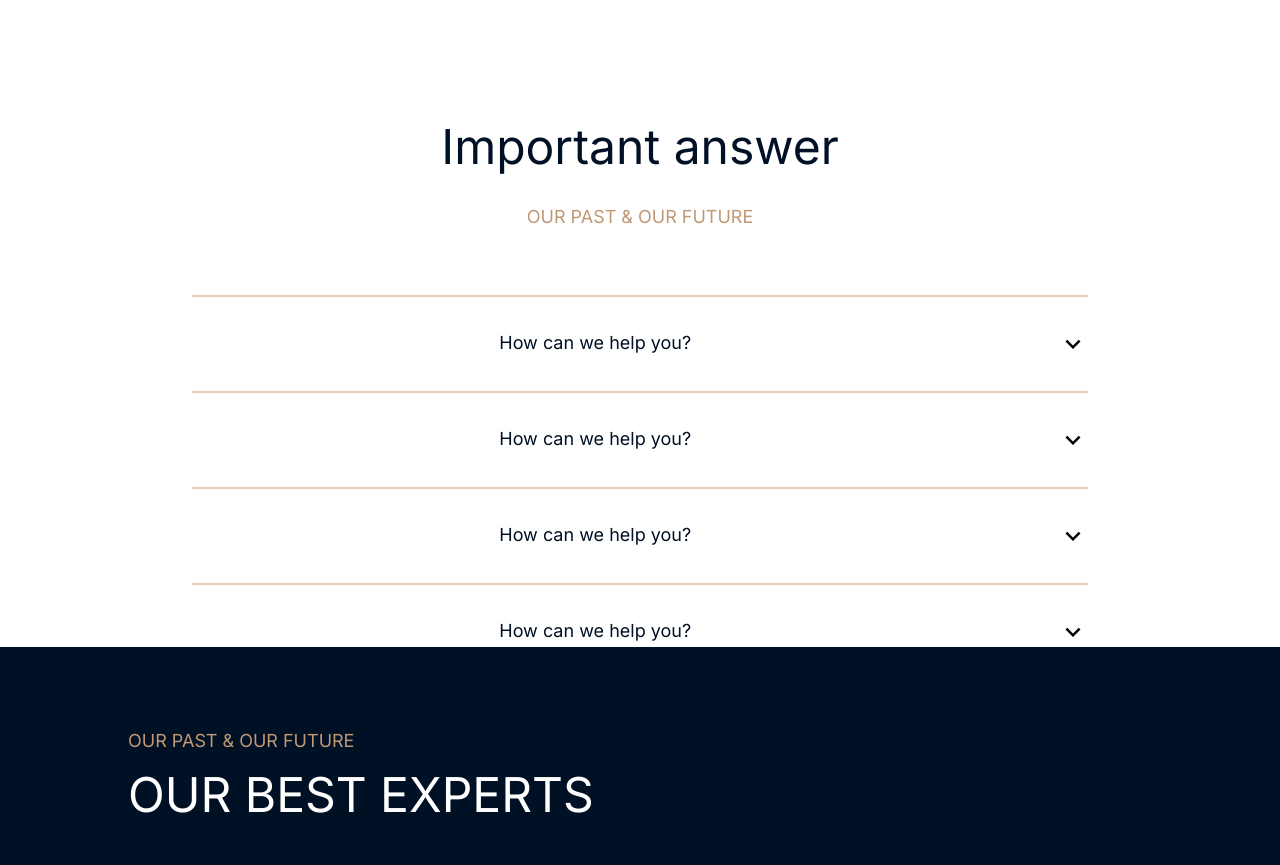
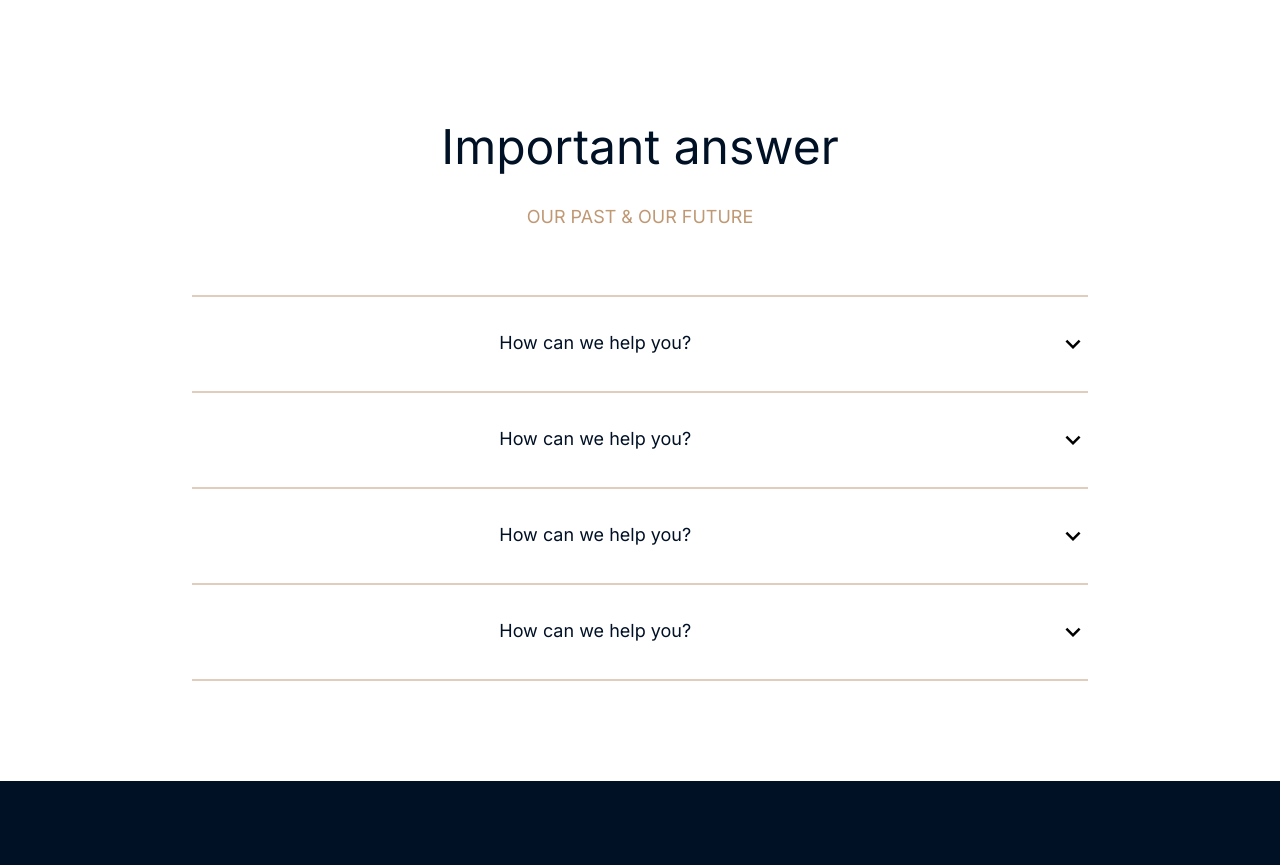
Before and after one commit to AsonglefacMillenium/digital_app, a Next.js app: page / in a window 1280 px wide. Shown: the part 3120-3985 px from the top of the page. Built offline with nearby package versions, Linux system fonts and the light colour scheme.

Commit message:
update the section FAQs section

```diff
--- a/components/molecules/answerItem/index.tsx
+++ b/components/molecules/answerItem/index.tsx
@@ -4,9 +4,9 @@ import React, { useState } from "react";
 import { MdOutlineKeyboardArrowDown } from "react-icons/md";
 
 const AnswerItem = () => {
-  const [item, showItem] = useState(false);
+  const [item, setItem] = useState(false);
   return (
-    <div className="w-full flex flex-col gap-8">
+    <div className="w-full flex flex-col gap-8 hover:cursor-pointer" onClick={() => setItem(!item)}>
       <svg
         xmlns="http://www.w3.org/2000/svg"
         height="2"
@@ -30,7 +30,7 @@ const AnswerItem = () => {
           <MdOutlineKeyboardArrowDown className="text-3xl" />
         </div>
         {item && (
-          <div className="w-full">
+          <div className="w-full px-10">
             <Text
               text="Lorem ipsum dolor sit amet, consectetur adipiscing elit, sed do eiusmod temp incididunt ut labore et dolore magna aliqua. Ut enim ad minim veniam, quis nostrud exercitation ullamco laboris nisi ut aliquip ex ea commodo consequat. Duis aute irure dolor in reprehenderit in voluptate velit esse cillum dolore eu"
               color="#808080"
--- a/components/templates/answer/index.tsx
+++ b/components/templates/answer/index.tsx
@@ -5,7 +5,7 @@ import React from "react";
 const AnswerSection = () => {
   return (
     <div className="w-full bg-white flex flex-col mt-[100px]">
-      <div className="w-full flex flex-col gap-16">
+      <div className="w-full flex flex-col gap-16 mb-[100px]">
         <div className="flex items-center justify-center w-full flex-col gap-8">
           <Text
             text="Important answer"
@@ -22,11 +22,20 @@ const AnswerSection = () => {
           />
         </div>
 
-        <div className="w-[70%] flex flex-col gap-8 mx-auto">
+        <div className="w-[70%] flex flex-col gap-8 mx-auto ">
           <AnswerItem />
           <AnswerItem />
           <AnswerItem />
           <AnswerItem />
+          <svg
+            xmlns="http://www.w3.org/2000/svg"
+            height="2"
+            viewBox="0 0 1858 2"
+            fill="none"
+            className="w-full"
+          >
+            <path d="M-67 1L1858 1.00017" stroke="#BF9874" stroke-width="2" />
+          </svg>
         </div>
       </div>
     </div>
```
